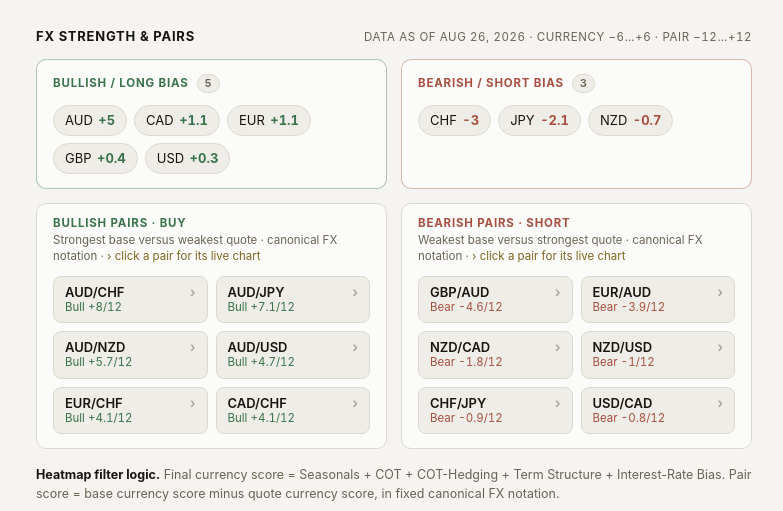
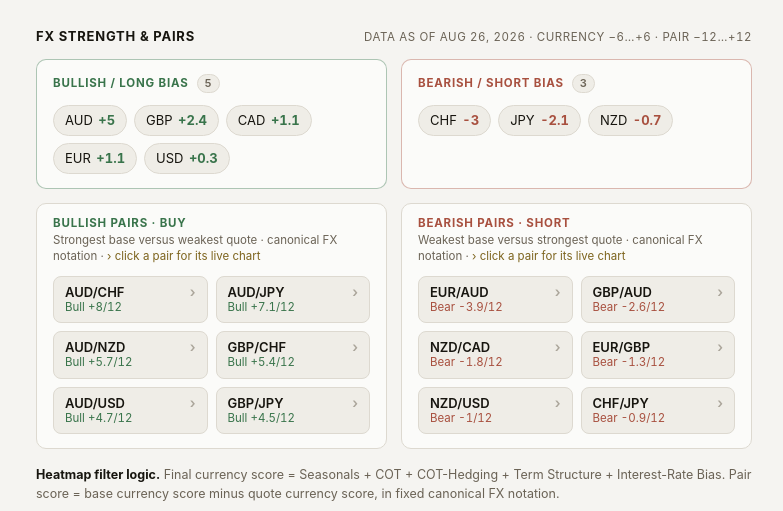
Before and after one commit to ChartHorizon/website, a Jekyll site: the page built from fx.html, in a window 1280 px wide. Shown: the part 466-977 px from the top of the page, without its empty margins (246-1029 px from the left). Built offline with Jekyll 4.4.1, drawn with Linux system fonts in a browser that asks for light colours.

Commit message:
data: FX strength snapshot Aug 26, 2026

```diff
--- a/_data/fx.json
+++ b/_data/fx.json
@@ -12,6 +12,11 @@
       "label": "+5"
     },
     {
+      "cur": "GBP",
+      "score": 2.4,
+      "label": "+2.4"
+    },
+    {
       "cur": "CAD",
       "score": 1.1,
       "label": "+1.1"
@@ -20,11 +25,6 @@
       "cur": "EUR",
       "score": 1.1,
       "label": "+1.1"
-    },
-    {
-      "cur": "GBP",
-      "score": 0.4,
-      "label": "+0.4"
     },
     {
       "cur": "USD",
@@ -67,36 +67,41 @@
       "label": "Bull +5.7/12"
     },
     {
+      "pair": "GBP/CHF",
+      "spread": 5.4,
+      "label": "Bull +5.4/12"
+    },
+    {
       "pair": "AUD/USD",
       "spread": 4.7,
       "label": "Bull +4.7/12"
     },
     {
-      "pair": "EUR/CHF",
-      "spread": 4.1,
-      "label": "Bull +4.1/12"
-    },
-    {
-      "pair": "CAD/CHF",
-      "spread": 4.1,
-      "label": "Bull +4.1/12"
+      "pair": "GBP/JPY",
+      "spread": 4.5,
+      "label": "Bull +4.5/12"
     }
   ],
   "bearish_pairs": [
-    {
-      "pair": "GBP/AUD",
-      "spread": 4.6,
-      "label": "Bear -4.6/12"
-    },
     {
       "pair": "EUR/AUD",
       "spread": 3.9,
       "label": "Bear -3.9/12"
     },
     {
+      "pair": "GBP/AUD",
+      "spread": 2.6,
+      "label": "Bear -2.6/12"
+    },
+    {
       "pair": "NZD/CAD",
       "spread": 1.8,
       "label": "Bear -1.8/12"
+    },
+    {
+      "pair": "EUR/GBP",
+      "spread": 1.3,
+      "label": "Bear -1.3/12"
     },
     {
       "pair": "NZD/USD",
@@ -107,11 +112,6 @@
       "pair": "CHF/JPY",
       "spread": 0.9,
       "label": "Bear -0.9/12"
-    },
-    {
-      "pair": "USD/CAD",
-      "spread": 0.8,
-      "label": "Bear -0.8/12"
     }
   ],
   "rate_table": [
```
